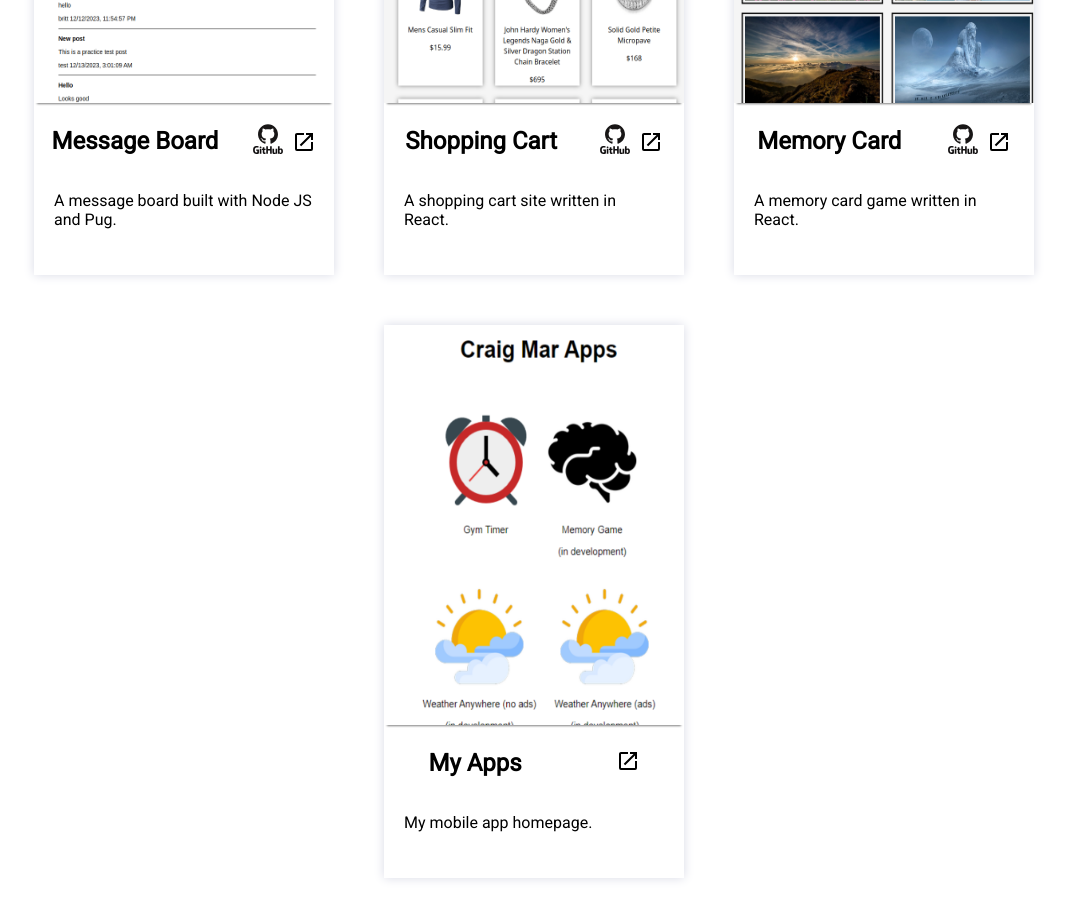
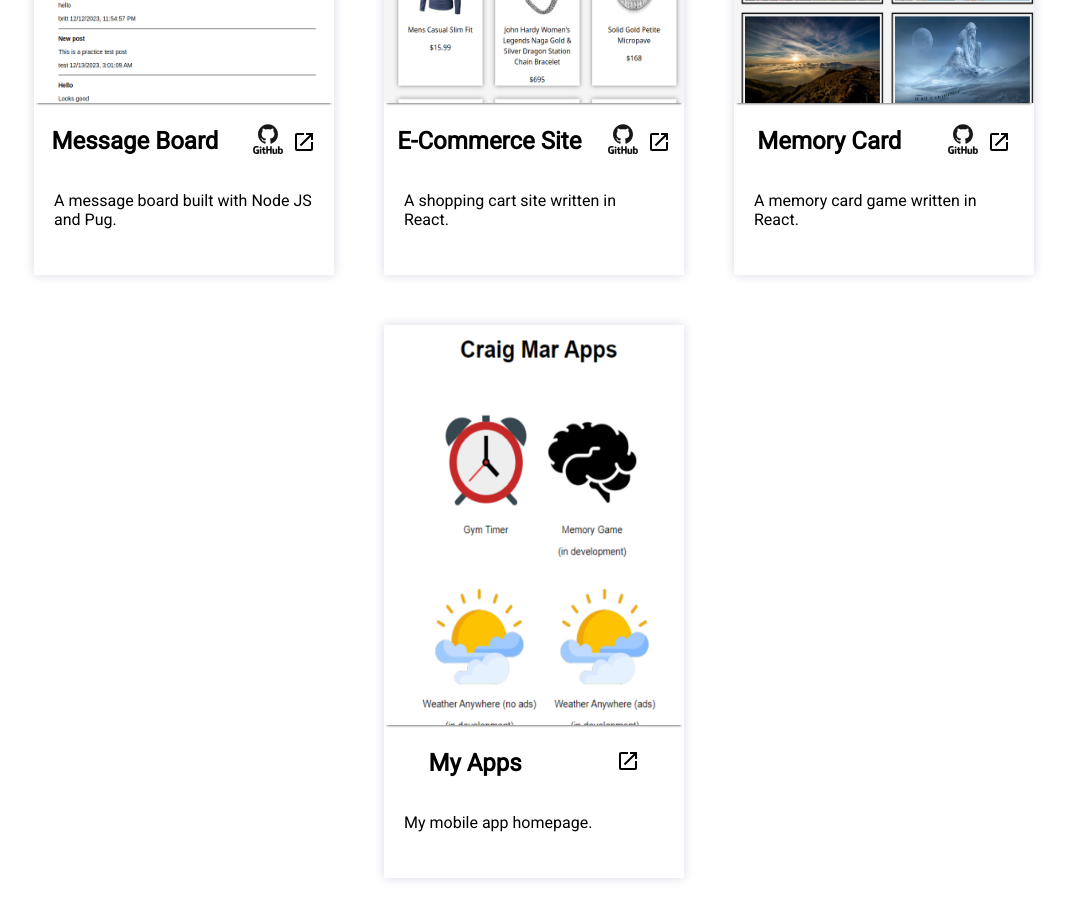
Before and after one commit to CraigMarc/portfolio, a plain HTML site: page index.html in a window 1280 px wide. Shown: the part 1340-2259 px from the top of the page, without its empty margins (106-1173 px from the left). Drawn offline with Linux system fonts and the light colour scheme.

Commit message:
changed to ecommerce

```diff
--- a/index.html
+++ b/index.html
@@ -91,7 +91,7 @@
         <div class="project">
             <img class="projectPic" src="./images/shoppingCartResize.png" alt="fifth project link">
             <div class="nameContainer">
-                <h2>Shopping Cart</h2>
+                <h2>E-Commerce Site</h2>
                 <div>
                     <a href="https://github.com/CraigMarc/shopping-cart" target="_blank"><img class="githubPic"
                             src="./images/github.svg" alt="github to fifth project"></a>
```
